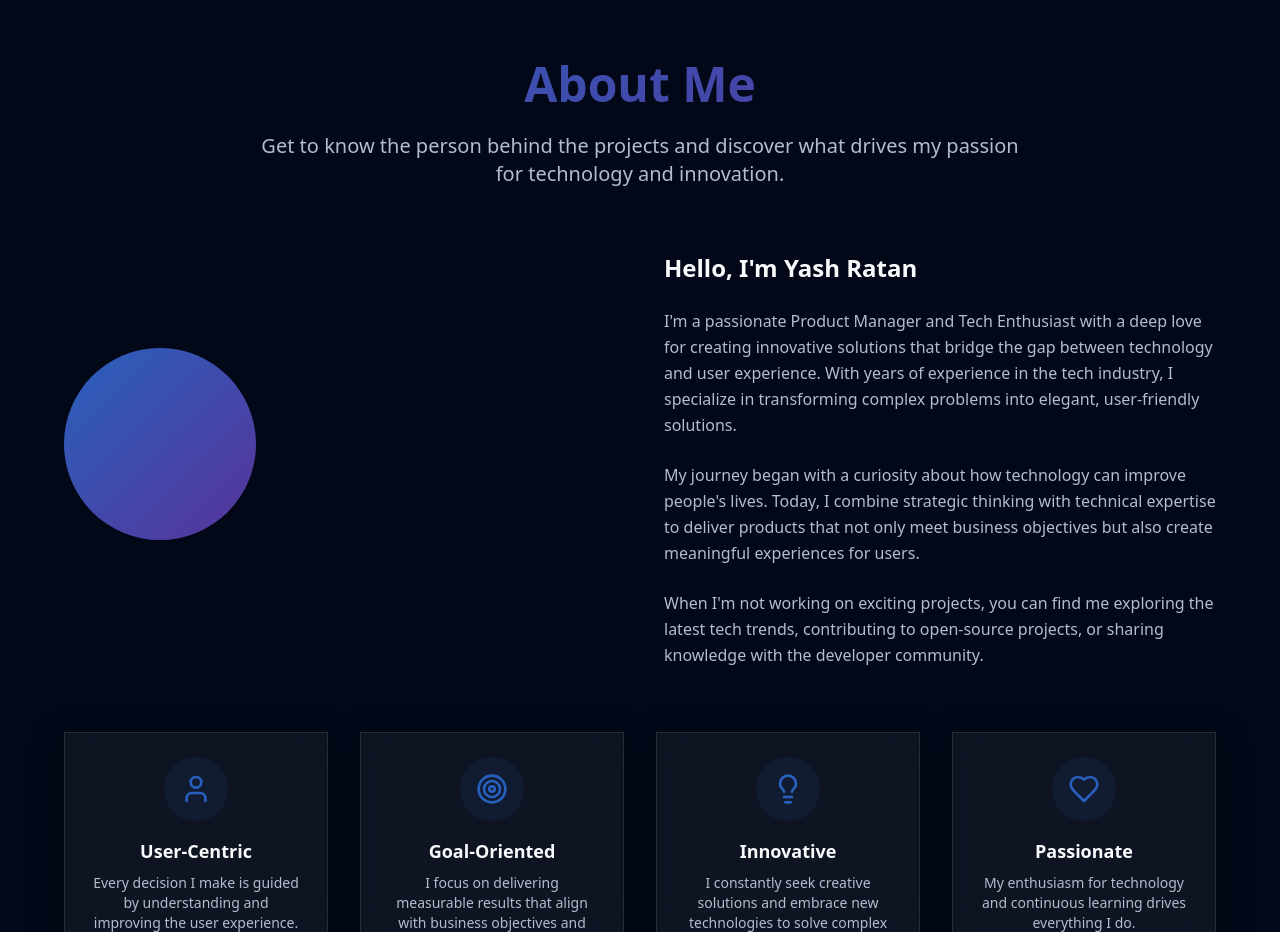
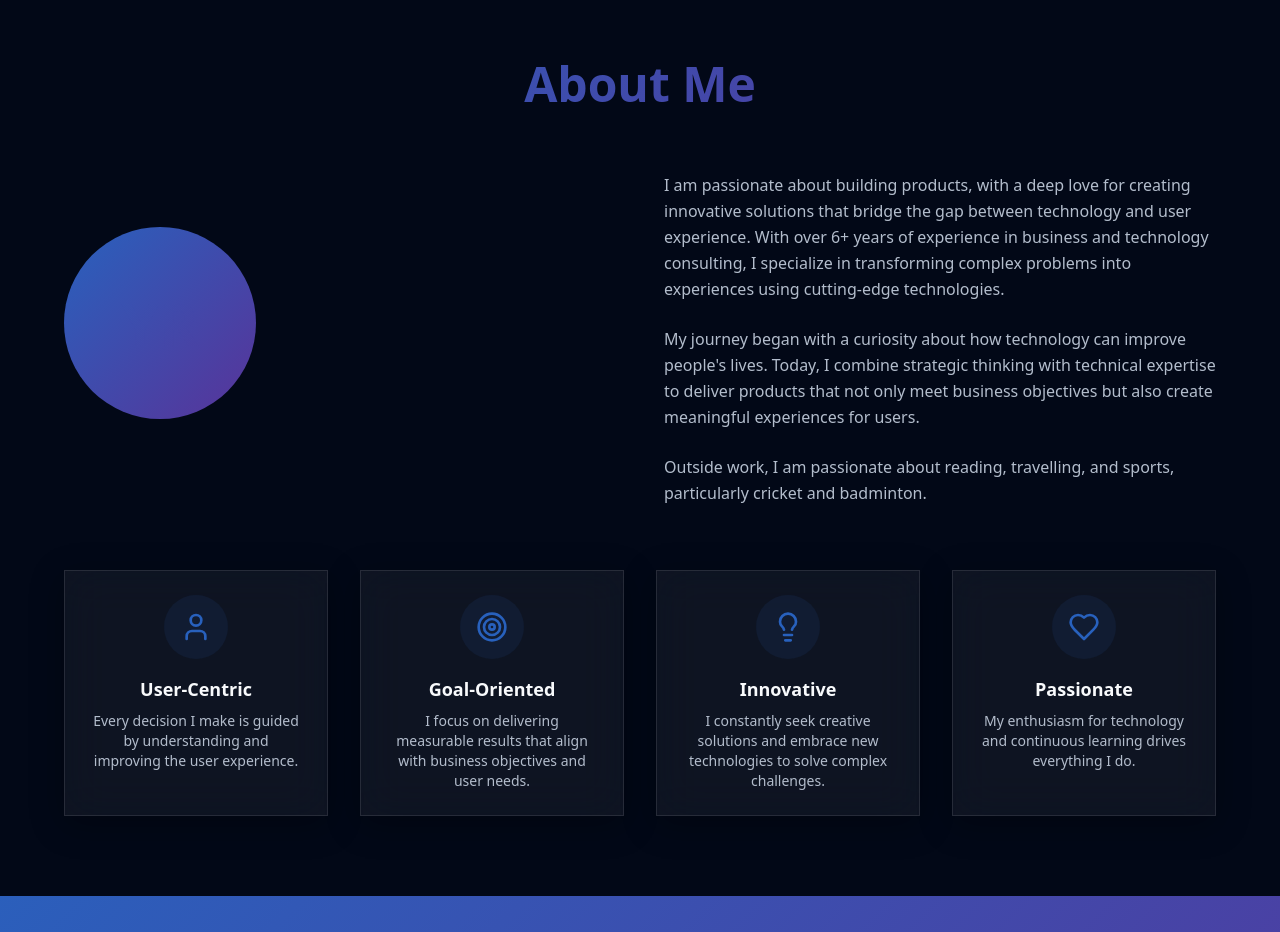
Before and after one commit to yashratan/my-portfolio, a React (Vite) app: page / in a window 1280 px wide. Shown: the part 820-1752 px from the top of the page. Built offline with nearby package versions, Linux system fonts and the light colour scheme.

Commit message:
bio update - basic changes

```diff
--- a/src/components/portfolio/About.tsx
+++ b/src/components/portfolio/About.tsx
@@ -8,9 +8,9 @@ const About = () => {
           <h2 className="text-4xl md:text-5xl font-bold mb-6 gradient-text">
             About Me
           </h2>
-          <p className="text-xl text-muted-foreground max-w-3xl mx-auto">
+          {/* <p className="text-xl text-muted-foreground max-w-3xl mx-auto">
             Get to know the person behind the projects and discover what drives my passion for technology and innovation.
-          </p>
+          </p> */}
         </div>
 
         <div className="max-w-6xl mx-auto">
@@ -26,11 +26,11 @@ const About = () => {
 
             {/* About Content */}
             <div>
-              <h3 className="text-2xl font-bold mb-6">Hello, I'm Yash Ratan</h3>
+              {/* <h3 className="text-2xl font-bold mb-6">Hello, I'm Yash Ratan</h3> */}
               <p className="text-muted-foreground mb-6 leading-relaxed">
-                I'm a passionate Product Manager and Tech Enthusiast with a deep love for creating innovative solutions
-                that bridge the gap between technology and user experience. With years of experience in the tech industry,
-                I specialize in transforming complex problems into elegant, user-friendly solutions.
+                I am passionate about building products, with a deep love for creating innovative solutions that bridge the gap between technology
+                and user experience. With over 6+ years of experience in business and technology consulting, I specialize in transforming complex problems
+                into experiences using cutting-edge technologies.
               </p>
               <p className="text-muted-foreground mb-6 leading-relaxed">
                 My journey began with a curiosity about how technology can improve people's lives. Today, I combine
@@ -38,8 +38,7 @@ const About = () => {
                 but also create meaningful experiences for users.
               </p>
               <p className="text-muted-foreground leading-relaxed">
-                When I'm not working on exciting projects, you can find me exploring the latest tech trends,
-                contributing to open-source projects, or sharing knowledge with the developer community.
+                Outside work, I am passionate about reading, travelling, and sports, particularly cricket and badminton.
               </p>
             </div>
           </div>
```
